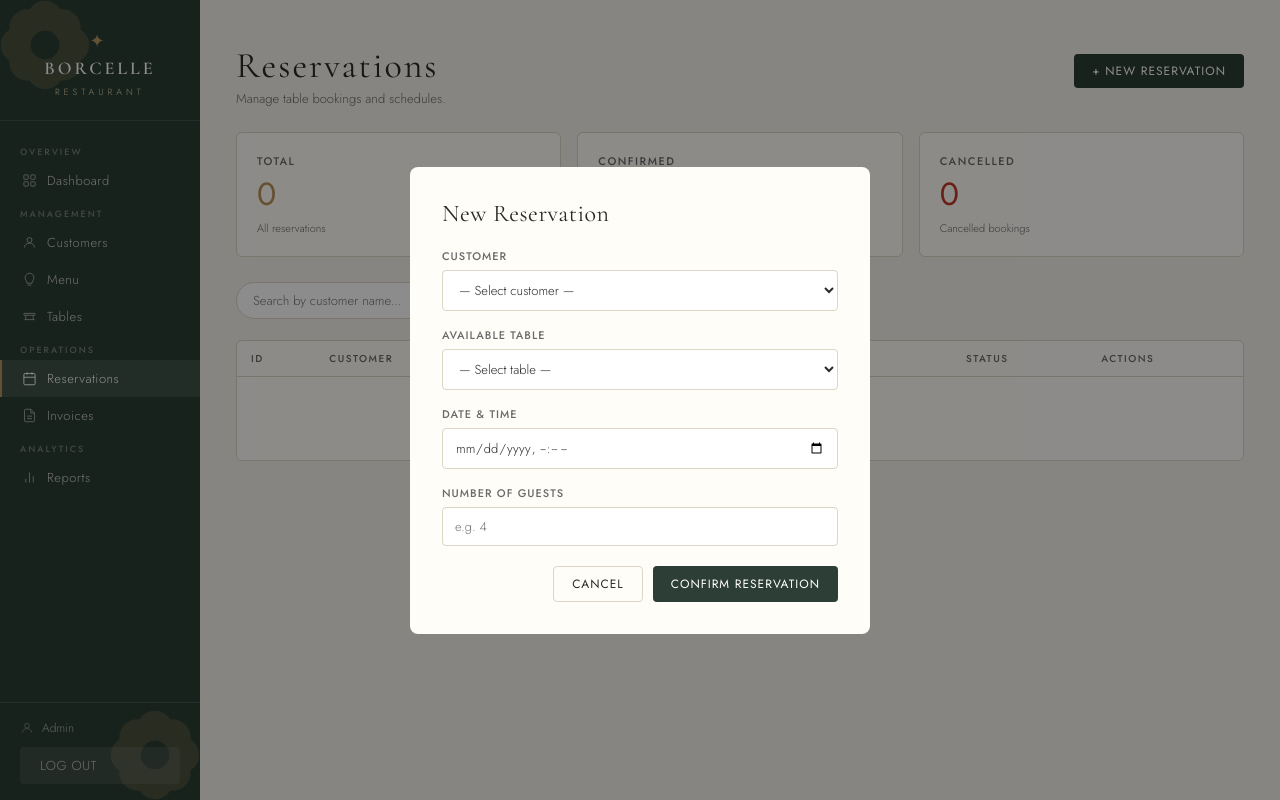
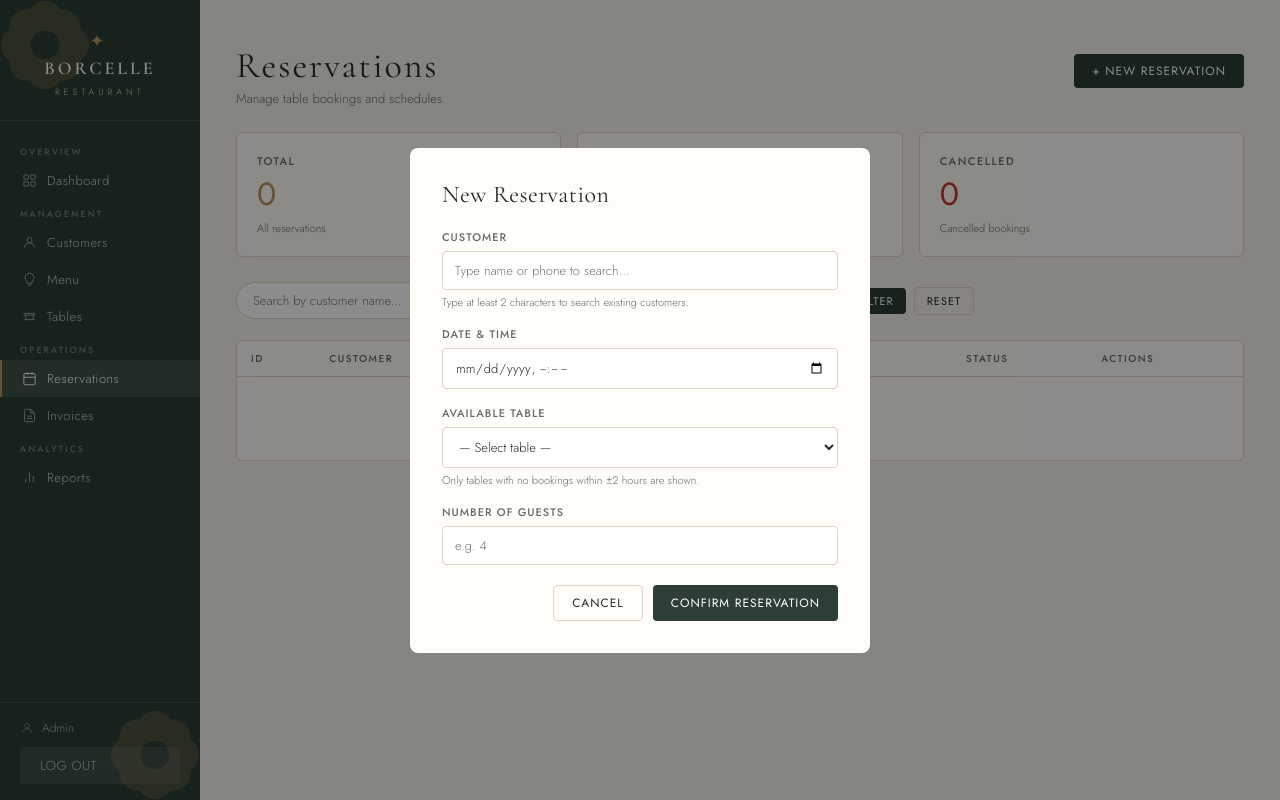
Before and after one commit to Camtus-286/Restaurant-Management-System, a Flask app: page /reservations/ in a window 1280 px wide, after a click on "+ NEW RESERVATION". Run offline with Flask 3, Linux system fonts and the light colour scheme; the visitor is signed in with stand-in values (Sample User, id 1).

Commit message:
Update features

```diff
--- a/app.py
+++ b/app.py
@@ -1,11 +1,13 @@
-from flask import Flask, render_template, request, redirect, url_for, session
+from flask import Flask, render_template, request, redirect, url_for, session, jsonify
 from models import db, Customer, Table, Reservation, Invoice, InvoiceDetail, MenuItem
 from config import Config
 from datetime import datetime, date, timedelta
 from sqlalchemy import func
+
 app = Flask(__name__)
 app.config.from_object(Config)
 db.init_app(app)
+
 STAFF_USERNAME = 'admin'
 STAFF_PASSWORD = 'Staff@1234'
 
@@ -24,7 +26,7 @@ app.register_blueprint(reservations_bp, url_prefix='/reservations')
 app.register_blueprint(invoices_bp,     url_prefix='/invoices')
 app.register_blueprint(reports_bp,      url_prefix='/reports')
 
-# ── Auth helpers ──────────────────────────────────────────
+# ── Auth helper ───────────────────────────────────────────
 def login_required(f):
     from functools import wraps
     @wraps(f)
@@ -60,12 +62,60 @@ def logout():
     session.clear()
     return redirect(url_for('staff_login'))
 
+# ── Customer Search API (autocomplete) ────────────────────
+@app.route('/customers/search')
+@login_required
+def customer_search():
+    q = request.args.get('q', '').strip()
+    if len(q) < 2:
+        return jsonify([])
+    results = Customer.query.filter(
+        db.or_(
+            Customer.CustomerName.ilike(f'%{q}%'),
+            Customer.PhoneNumber.ilike(f'%{q}%')
+        )
+    ).limit(8).all()
+    return jsonify([{
+        'id':      c.CustomerID,
+        'name':    c.CustomerName,
+        'phone':   c.PhoneNumber,
+        'address': c.Address or ''
+    } for c in results])
+@app.route('/tables/available')
+@login_required
+def tables_available():
+    dt_str = request.args.get('datetime', '')
+    if not dt_str:
+        tables = Table.query.filter_by(Status='available').order_by(Table.TableNumber).all()
+        return jsonify([{'id': t.TableID, 'number': t.TableNumber} for t in tables])
+
+    try:
+        dt = datetime.strptime(dt_str, '%Y-%m-%dT%H:%M')
+    except:
+        return jsonify([])
+
+    # Tìm bàn không có reservation confirmed trong vòng ±2h
+    from sqlalchemy import and_, or_, not_, exists
+    busy_tables = db.session.query(Reservation.TableID).filter(
+        Reservation.Status == 'confirmed',
+        Reservation.DateTime.between(
+            dt - timedelta(hours=2),
+            dt + timedelta(hours=2)
+        )
+    ).subquery()
+
+    free_tables = Table.query.filter(
+        Table.Status == 'available',
+        ~Table.TableID.in_(busy_tables)
+    ).order_by(Table.TableNumber).all()
+
+    return jsonify([{'id': t.TableID, 'number': t.TableNumber} for t in free_tables])
+# ── Dashboard ─────────────────────────────────────────────
 @app.route('/dashboard')
 @login_required
 def dashboard():
     today = date.today()
 
-    # ── Summary cards ──────────────────────────────────────
     total_customers    = Customer.query.count()
     available_tables   = Table.query.filter_by(Status='available').count()
     today_reservations = Reservation.query.filter(
@@ -76,7 +126,6 @@ def dashboard():
         func.coalesce(func.sum(Invoice.TotalAmount), 0)
     ).filter(func.date(Invoice.PaymentDate) == today).scalar() or 0
 
-    # ── Today's reservations table ─────────────────────────
     recent_reservations = (
         Reservation.query
         .filter(func.date(Reservation.DateTime) == today)
@@ -84,7 +133,6 @@ def dashboard():
         .limit(8).all()
     )
 
-    # ── Top selling dishes ─────────────────────────────────
     top_dishes = (
         db.session.query(
             MenuItem.DishName,
@@ -97,7 +145,6 @@ def dashboard():
         .limit(5).all()
     )
 
-    # ── 7-day revenue chart ────────────────────────────────
     chart_labels, chart_data = [], []
     for i in range(6, -1, -1):
         day = today - timedelta(days=i)
--- a/routes/invoices.py
+++ b/routes/invoices.py
@@ -110,6 +110,7 @@ def add():
     table = Table.query.get(int(request.form['table_id']))
     if table:
         table.Status = 'available'
+
     db.session.commit()
     flash('Invoice created successfully!', 'success')
     return redirect(url_for('invoices.index'))
--- a/routes/reservations.py
+++ b/routes/reservations.py
@@ -1,6 +1,7 @@
 from flask import Blueprint, render_template, request, redirect, url_for, flash, session
 from models import db, Reservation, Customer, Table
 from datetime import datetime
+from sqlalchemy import func
 
 reservations_bp = Blueprint('reservations', __name__)
 
@@ -16,16 +17,28 @@ def login_required(f):
 @reservations_bp.route('/')
 @login_required
 def index():
-    status = request.args.get('status', '')
-    q      = request.args.get('q', '').strip()
+    status      = request.args.get('status', '')
+    q           = request.args.get('q', '').strip()
+    sort        = request.args.get('sort', 'last_added')
+    date_filter = request.args.get('date_filter', '')
 
     query = Reservation.query.join(Customer)
+
     if status in ('confirmed', 'cancelled'):
         query = query.filter(Reservation.Status == status)
     if q:
         query = query.filter(Customer.CustomerName.ilike(f'%{q}%'))
+    if date_filter:
+        query = query.filter(func.date(Reservation.DateTime) == date_filter)
 
-    reservations     = query.order_by(Reservation.DateTime.desc()).all()
+    if sort == 'date_asc':
+        query = query.order_by(Reservation.DateTime.asc())
+    elif sort == 'date_desc':
+        query = query.order_by(Reservation.DateTime.desc())
+    else:  # last_added
+        query = query.order_by(Reservation.ReservationID.desc())
+
+    reservations     = query.all()
     customers        = Customer.query.order_by(Customer.CustomerName).all()
     available_tables = Table.query.filter_by(Status='available')\
                            .order_by(Table.TableNumber).all()
@@ -39,7 +52,9 @@ def index():
         confirmed_count=confirmed_count,
         cancelled_count=cancelled_count,
         selected_status=status,
-        q=q
+        q=q,
+        sort=sort,
+        date_filter=date_filter
     )
 
 @reservations_bp.route('/add', methods=['POST'])
--- a/templates/reservations/index.html
+++ b/templates/reservations/index.html
@@ -34,14 +34,21 @@
   </div>
 
   <!-- Filter -->
-  <form method="GET" style="display:flex;gap:8px;align-items:center;margin-bottom:20px;">
+  <form method="GET" style="display:flex;gap:8px;align-items:center;flex-wrap:wrap;margin-bottom:20px;">
     <input type="text" name="q" value="{{ q }}"
       placeholder="Search by customer name..."
-      style="max-width:280px;border-radius:20px;padding:8px 16px;font-size:13px;">
+      style="max-width:220px;border-radius:20px;padding:8px 16px;font-size:13px;">
     <select name="status" style="width:auto;border-radius:20px;padding:8px 14px;font-size:13px;">
       <option value="">All Status</option>
       <option value="confirmed" {{ 'selected' if selected_status == 'confirmed' }}>Confirmed</option>
       <option value="cancelled" {{ 'selected' if selected_status == 'cancelled' }}>Cancelled</option>
+    </select>
+    <input type="date" name="date_filter" value="{{ date_filter }}"
+      style="width:auto;border-radius:20px;padding:8px 12px;font-size:13px;">
+    <select name="sort" style="width:auto;border-radius:20px;padding:8px 14px;font-size:13px;">
+      <option value="last_added" {{ 'selected' if sort == 'last_added' }}>Last Added</option>
+      <option value="date_asc"   {{ 'selected' if sort == 'date_asc' }}>Date ↑</option>
+      <option value="date_desc"  {{ 'selected' if sort == 'date_desc' }}>Date ↓</option>
     </select>
     <button type="submit" class="btn btn-primary btn-sm">Filter</button>
     <a href="{{ url_for('reservations.index') }}" class="btn btn-outline btn-sm">Reset</a>
@@ -49,7 +56,7 @@
 
   <!-- Table -->
   <div class="card" style="padding:0;overflow:hidden;">
-    <div class="table-wrap" style="max-height:calc(100vh - 320px);overflow-y:auto;">
+    <div class="table-wrap" style="max-height:calc(100vh - 340px);overflow-y:auto;">
       <table>
         <thead>
           <tr>
@@ -110,32 +117,47 @@
   <div class="modal">
     <div class="modal-title">New Reservation</div>
     <form method="POST" action="{{ url_for('reservations.add') }}">
+
+      <!-- Customer autocomplete -->
+      <div class="form-group" style="position:relative;">
+        <label>Customer</label>
+        <input type="hidden" name="customer_id" id="res_customer_id" required>
+        <input type="text" id="res_customer_input"
+          placeholder="Type name or phone to search..."
+          autocomplete="off"
+          oninput="searchCustomer(this.value)">
+        <div id="res_dropdown" style="display:none;position:absolute;top:100%;left:0;right:0;
+          background:#fff;border:1px solid var(--border);border-radius:6px;
+          box-shadow:0 4px 12px rgba(0,0,0,0.1);z-index:999;max-height:200px;overflow-y:auto;">
+        </div>
+        <p style="font-size:11px;color:var(--text-light);margin-top:4px;">
+          Type at least 2 characters to search existing customers.
+        </p>
+      </div>
+
+      <!-- Date & Time first -->
       <div class="form-group">
-        <label>Customer</label>
-        <select name="customer_id" required>
-          <option value="">— Select customer —</option>
-          {% for c in customers %}
-          <option value="{{ c.CustomerID }}">{{ c.CustomerName }} — {{ c.PhoneNumber }}</option>
-          {% endfor %}
-        </select>
+        <label>Date & Time</label>
+        <input type="datetime-local" name="datetime" id="res_datetime" required
+          onchange="loadAvailableTables(this.value)">
       </div>
+
+      <!-- Available Table (loads after datetime selected) -->
       <div class="form-group">
         <label>Available Table</label>
-        <select name="table_id" required>
+        <select name="table_id" id="res_table_select" required>
           <option value="">— Select table —</option>
-          {% for t in available_tables %}
-          <option value="{{ t.TableID }}">Table {{ t.TableNumber }}</option>
-          {% endfor %}
         </select>
+        <p style="font-size:11px;color:var(--text-light);margin-top:4px;">
+          Only tables with no bookings within ±2 hours are shown.
+        </p>
       </div>
-      <div class="form-group">
-        <label>Date & Time</label>
-        <input type="datetime-local" name="datetime" required>
-      </div>
+
       <div class="form-group">
         <label>Number of Guests</label>
         <input type="number" name="guest_count" required min="1" max="20" placeholder="e.g. 4">
       </div>
+
       <div class="modal-footer">
         <button type="button" class="btn btn-outline" onclick="closeModal('addModal')">Cancel</button>
         <button type="submit" class="btn btn-primary">Confirm Reservation</button>
@@ -144,7 +166,7 @@
   </div>
 </div>
 
-<!-- Quick Invoice Modal (from reservation) -->
+<!-- Quick Invoice Modal -->
 <div class="modal-overlay" id="invoiceModal">
   <div class="modal" style="width:540px;">
     <div class="modal-title">Create Invoice</div>
@@ -153,9 +175,8 @@
     </p>
     <form method="POST" action="{{ url_for('invoices.add') }}" id="invoiceForm">
       <input type="hidden" name="customer_id" id="inv_customer_id">
-      <input type="hidden" name="table_id" id="inv_table_id">
+      <input type="hidden" name="table_id"    id="inv_table_id">
       <input type="hidden" name="reservation_id" id="inv_reservation_id">
-
       <div class="form-group">
         <label>Payment Method</label>
         <select name="payment_method">
@@ -163,7 +184,6 @@
           <option value="card">Card</option>
         </select>
       </div>
-
       <div class="form-group">
         <label>Dishes Ordered</label>
         <div id="dishList">
@@ -174,12 +194,12 @@
               {% endfor %}
             </select>
             <input type="number" name="quantity[]" value="1" min="1" style="text-align:center;">
-            <button type="button" onclick="removeDish(this)" style="background:none;border:none;color:var(--red);font-size:16px;cursor:pointer;">✕</button>
+            <button type="button" onclick="removeDish(this)"
+              style="background:none;border:none;color:var(--red);font-size:16px;cursor:pointer;">✕</button>
           </div>
         </div>
         <button type="button" onclick="addDish()" class="btn btn-outline btn-sm" style="margin-top:4px;">+ Add dish</button>
       </div>
-
       <div class="modal-footer">
         <button type="button" class="btn btn-outline" onclick="closeModal('invoiceModal')">Cancel</button>
         <button type="submit" class="btn btn-primary">Create Invoice</button>
@@ -197,9 +217,10 @@ const menuItems = [
   {% endfor %}
 ];
 
+// ── Invoice modal ─────────────────────────────────────────
 function openInvoiceModal(resId, custId, custName, tableId, tableNum) {
-  document.getElementById('inv_customer_id').value   = custId;
-  document.getElementById('inv_table_id').value      = tableId;
+  document.getElementById('inv_customer_id').value    = custId;
+  document.getElementById('inv_table_id').value       = tableId;
   document.getElementById('inv_reservation_id').value = resId;
   document.getElementById('inv_customer_name').textContent = custName;
   document.getElementById('inv_table_num').textContent     = 'Table ' + tableNum;
@@ -220,11 +241,9 @@ function buildDishRow() {
   });
   const qty = document.createElement('input');
   qty.type = 'number'; qty.name = 'quantity[]';
-  qty.value = 1; qty.min = 1;
-  qty.style.textAlign = 'center';
+  qty.value = 1; qty.min = 1; qty.style.textAlign = 'center';
   const rm = document.createElement('button');
-  rm.type = 'button';
-  rm.innerHTML = '✕';
+  rm.type = 'button'; rm.innerHTML = '✕';
   rm.style.cssText = 'background:none;border:none;color:var(--red);font-size:16px;cursor:pointer;';
   rm.onclick = function(){ removeDish(this); };
   row.appendChild(sel); row.appendChild(qty); row.appendChild(rm);
@@ -241,5 +260,67 @@ function removeDish(btn) {
     btn.closest('.dish-row').remove();
   }
 }
+
+// ── Customer autocomplete ─────────────────────────────────
+function searchCustomer(q) {
+  const dropdown = document.getElementById('res_dropdown');
+  const hidden   = document.getElementById('res_customer_id');
+  hidden.value   = '';
+  if (q.length < 2) { dropdown.style.display = 'none'; return; }
+
+  fetch(`/customers/search?q=${encodeURIComponent(q)}`)
+    .then(r => r.json())
+    .then(data => {
+      dropdown.innerHTML = '';
+      if (data.length === 0) {
+        dropdown.innerHTML = '<div style="padding:10px 14px;font-size:13px;color:var(--text-light);">No customers found</div>';
+      } else {
+        data.forEach(c => {
+          const div = document.createElement('div');
+          div.style.cssText = 'padding:10px 14px;cursor:pointer;font-size:13px;border-bottom:1px solid var(--border);';
+          div.innerHTML = `<strong>${c.name}</strong> <span style="color:var(--text-light);font-size:11px;">${c.phone}</span>`;
+          div.onmouseenter = () => div.style.background = '#f5f2ec';
+          div.onmouseleave = () => div.style.background = '';
+          div.onclick = () => {
+            document.getElementById('res_customer_input').value = c.name + ' — ' + c.phone;
+            hidden.value = c.id;
+            dropdown.style.display = 'none';
+          };
+          dropdown.appendChild(div);
+        });
+      }
+      dropdown.style.display = 'block';
+    });
+}
+
+// ── Load available tables by datetime ────────────────────
+function loadAvailableTables(dt) {
+  const sel = document.getElementById('res_table_select');
+  sel.innerHTML = '<option value="">Loading...</option>';
+  if (!dt) return;
+
+  fetch(`/tables/available?datetime=${encodeURIComponent(dt)}`)
+    .then(r => r.json())
+    .then(data => {
+      sel.innerHTML = '<option value="">— Select table —</option>';
+      if (data.length === 0) {
+        sel.innerHTML = '<option value="">No tables available at this time</option>';
+      } else {
+        data.forEach(t => {
+          const o = document.createElement('option');
+          o.value = t.id;
+          o.textContent = 'Table ' + t.number;
+          sel.appendChild(o);
+        });
+      }
+    });
+}
+
+// ── Close dropdowns on outside click ─────────────────────
+document.addEventListener('click', e => {
+  document.querySelectorAll('[id$="_dropdown"]').forEach(d => {
+    if (!d.contains(e.target)) d.style.display = 'none';
+  });
+});
 </script>
 {% endblock %}
```
Also changed, not shown: generate_data.py (+28 -24 lines), templates/invoices/index.html (+58 -11 lines), models.py (line endings or trailing spaces), 1 other file.
